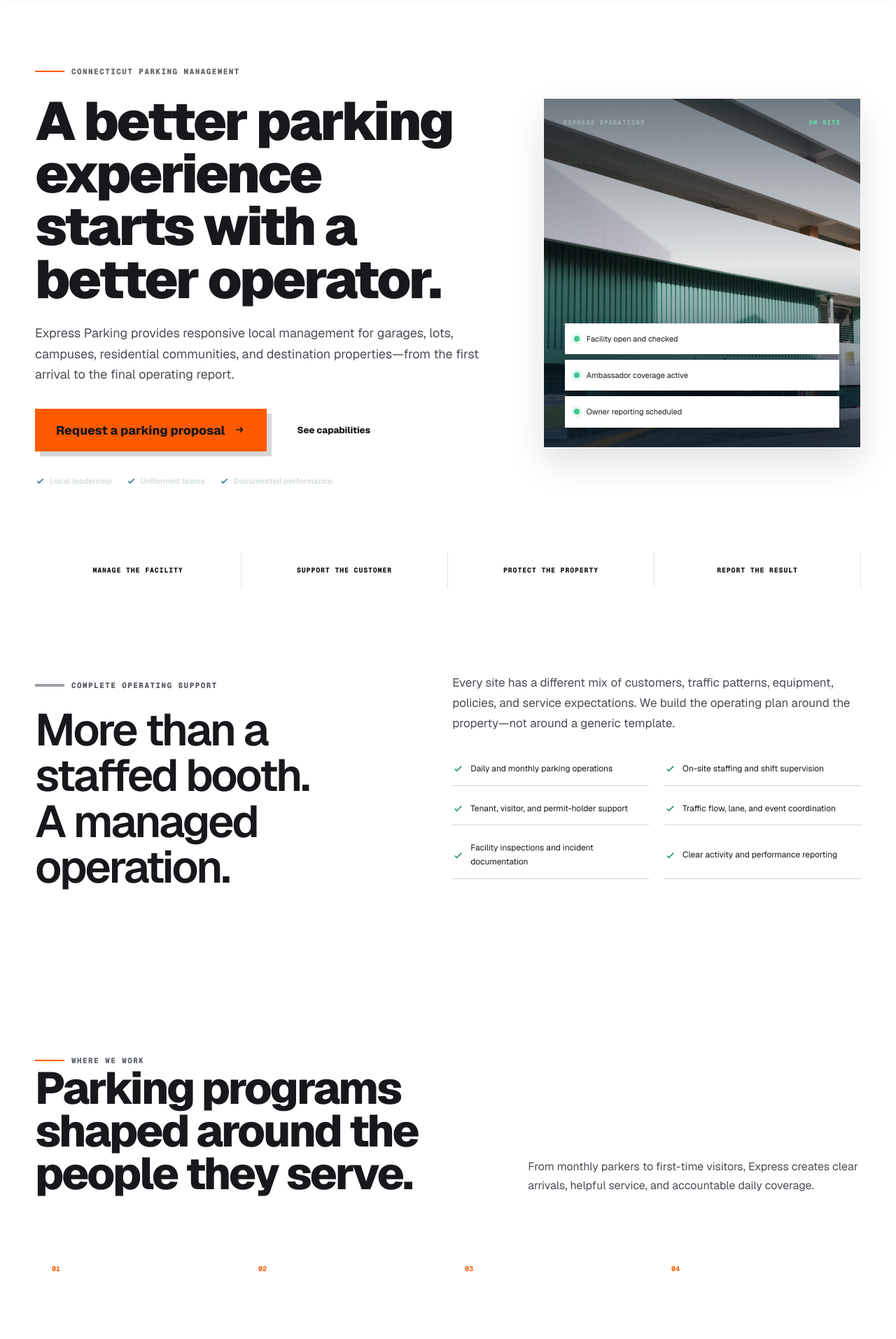
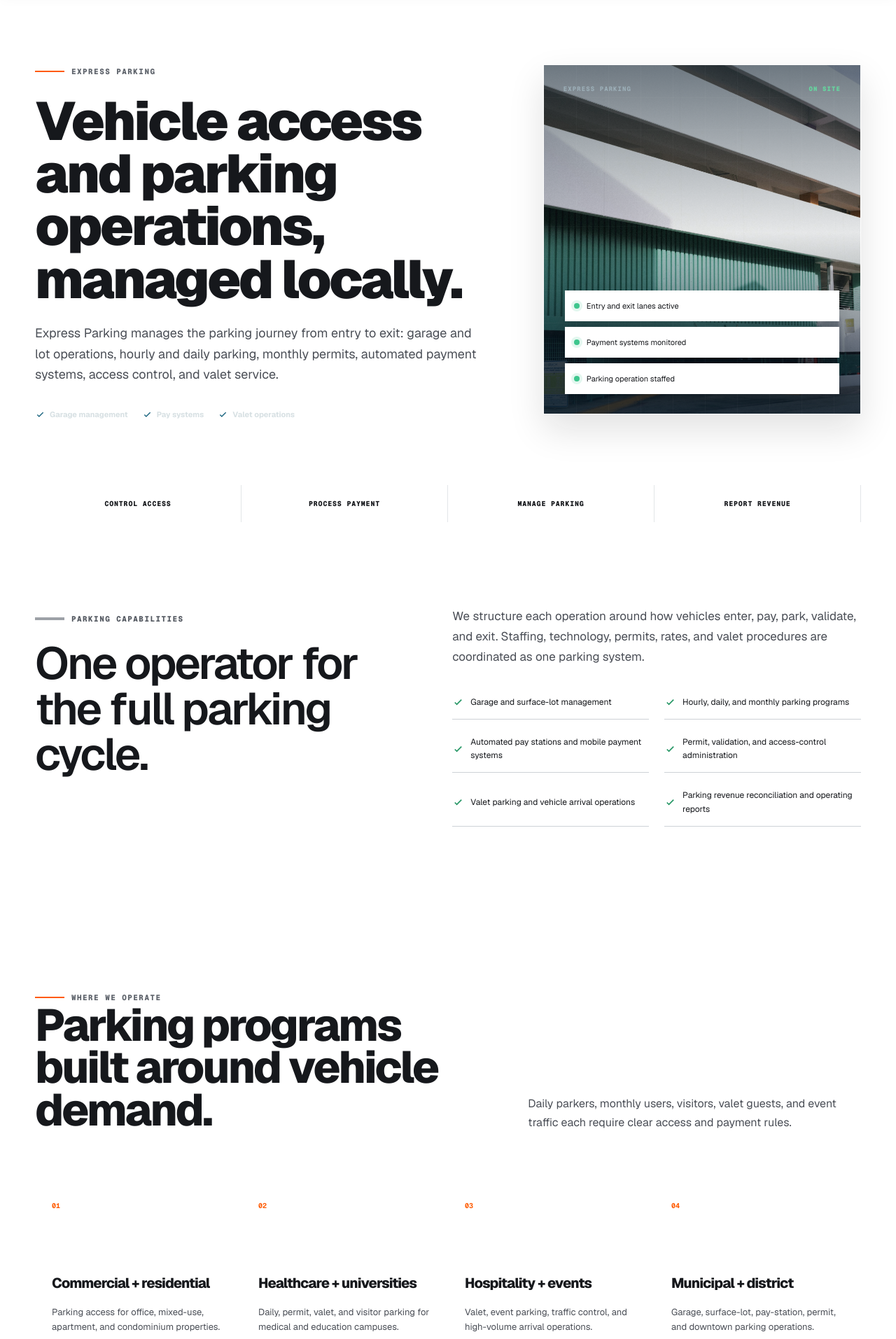
Before and after one commit to expresparking/express-parking-web, a Next.js app: page /parking-management in a window 1280 px wide. Shown: the part 100-2013 px from the top of the page at 70% size. Built offline with nearby package versions, Linux system fonts and the light colour scheme.

Commit message:
Focus parking page strictly on parking operations

```diff
--- a/app/parking-management/page.tsx
+++ b/app/parking-management/page.tsx
@@ -1,30 +1,61 @@
 import type { Metadata } from "next";
-import Link from "next/link";
 import { InquiryForm } from "../components/InquiryForm";
-import { ArrowIcon, CheckIcon } from "../ui";
+import { CheckIcon } from "../ui";
 
 export const metadata: Metadata = {
   title: "Parking Management in Connecticut",
-  description: "Professional parking facility management, staffing, customer support, traffic coordination, and reporting for Connecticut properties.",
+  description: "Garage management, hourly and daily parking, monthly parking, automated payment systems, access control, and valet operations for Connecticut properties.",
 };
 
-const capabilities = ["Daily and monthly parking operations", "On-site staffing and shift supervision", "Tenant, visitor, and permit-holder support", "Traffic flow, lane, and event coordination", "Facility inspections and incident documentation", "Clear activity and performance reporting"];
-const markets = [["Commercial + residential", "Office, mixed-use, apartment, and condominium parking."], ["Healthcare + universities", "Medical centers and education campuses with complex daily demand."], ["Hospitality + events", "Guest-first arrivals, wayfinding, and flexible event coverage."], ["Municipal + district", "Public garages, downtown districts, and community facilities."]];
+const capabilities = [
+  "Garage and surface-lot management",
+  "Hourly, daily, and monthly parking programs",
+  "Automated pay stations and mobile payment systems",
+  "Permit, validation, and access-control administration",
+  "Valet parking and vehicle arrival operations",
+  "Parking revenue reconciliation and operating reports",
+];
+
+const markets = [
+  ["Commercial + residential", "Parking access for office, mixed-use, apartment, and condominium properties."],
+  ["Healthcare + universities", "Daily, permit, valet, and visitor parking for medical and education campuses."],
+  ["Hospitality + events", "Valet, event parking, traffic control, and high-volume arrival operations."],
+  ["Municipal + district", "Garage, surface-lot, pay-station, permit, and downtown parking operations."],
+];
 
 export default function ParkingLandingPage() {
-  return <main>
-    <section className="parking-landing-hero"><div className="shell parking-landing-grid"><div><span className="eyebrow light"><span className="eyebrow-line" />Connecticut parking management</span><h1>A better parking experience starts with a better operator.</h1><p>Express Parking provides responsive local management for garages, lots, campuses, residential communities, and destination properties—from the first arrival to the final operating report.</p><div className="button-row"><a className="button button-primary" href="#parking-inquiry">Request a parking proposal <ArrowIcon /></a><a className="button button-light" href="#capabilities">See capabilities</a></div><div className="trust-row parking-trust"><span><CheckIcon />Local leadership</span><span><CheckIcon />Uniformed teams</span><span><CheckIcon />Documented performance</span></div></div><div className="parking-command parking-command-photo" aria-label="Modern parking garage exterior"><img src="/images/modern-garage-exterior.jpg" alt="Sunlit entrance of a modern multi-level parking garage" /><div className="parking-command-head"><span>EXPRESS OPERATIONS</span><b>ON SITE</b></div><div className="parking-command-list"><span><i />Facility open and checked</span><span><i />Ambassador coverage active</span><span><i />Owner reporting scheduled</span></div></div></div></section>
+  return <main className="parking-division-page">
+    <section className="parking-landing-hero">
+      <div className="shell parking-landing-grid">
+        <div>
+          <span className="eyebrow light"><span className="eyebrow-line" />EXPRESS PARKING</span>
+          <h1>Vehicle access and parking operations, managed locally.</h1>
+          <p>Express Parking manages the parking journey from entry to exit: garage and lot operations, hourly and daily parking, monthly permits, automated payment systems, access control, and valet service.</p>
+          <div className="trust-row parking-trust">
+            <span><CheckIcon />Garage management</span>
+            <span><CheckIcon />Pay systems</span>
+            <span><CheckIcon />Valet operations</span>
+          </div>
+        </div>
+        <div className="parking-command parking-command-photo" aria-label="Modern parking garage exterior">
+          <img src="/images/modern-garage-exterior.jpg" alt="Sunlit entrance of a modern multi-level parking garage" />
+          <div className="parking-command-head"><span>EXPRESS PARKING</span><b>ON SITE</b></div>
+          <div className="parking-command-list"><span><i />Entry and exit lanes active</span><span><i />Payment systems monitored</span><span><i />Parking operation staffed</span></div>
+        </div>
+      </div>
+    </section>
 
-    <section className="parking-promise"><div className="shell"><span>MANAGE THE FACILITY</span><span>SUPPORT THE CUSTOMER</span><span>PROTECT THE PROPERTY</span><span>REPORT THE RESULT</span></div></section>
+    <section className="parking-promise"><div className="shell"><span>CONTROL ACCESS</span><span>PROCESS PAYMENT</span><span>MANAGE PARKING</span><span>REPORT REVENUE</span></div></section>
 
-    <section className="section shell parking-intro" id="capabilities"><div><span className="eyebrow"><span className="eyebrow-line" />Complete operating support</span><h2>More than a staffed booth.<br /><em>A managed operation.</em></h2></div><div><p>Every site has a different mix of customers, traffic patterns, equipment, policies, and service expectations. We build the operating plan around the property—not around a generic template.</p><div className="parking-capabilities">{capabilities.map(item => <span key={item}><CheckIcon />{item}</span>)}</div></div></section>
+    <section className="section shell parking-intro" id="capabilities">
+      <div><span className="eyebrow"><span className="eyebrow-line" />PARKING CAPABILITIES</span><h2>One operator for the full parking cycle.</h2></div>
+      <div><p>We structure each operation around how vehicles enter, pay, park, validate, and exit. Staffing, technology, permits, rates, and valet procedures are coordinated as one parking system.</p><div className="parking-capabilities">{capabilities.map(item => <span key={item}><CheckIcon />{item}</span>)}</div></div>
+    </section>
 
-    <section className="parking-markets"><div className="shell"><div className="section-heading split-heading"><div><span className="eyebrow light"><span className="eyebrow-line" />Where we work</span><h2>Parking programs shaped around the people they serve.</h2></div><p>From monthly parkers to first-time visitors, Express creates clear arrivals, helpful service, and accountable daily coverage.</p></div><div className="parking-market-grid">{markets.map(([title, copy], index) => <article key={title}><span>0{index + 1}</span><h3>{title}</h3><p>{copy}</p></article>)}</div></div></section>
+    <section className="parking-markets"><div className="shell"><div className="section-heading split-heading"><div><span className="eyebrow light"><span className="eyebrow-line" />WHERE WE OPERATE</span><h2>Parking programs built around vehicle demand.</h2></div><p>Daily parkers, monthly users, visitors, valet guests, and event traffic each require clear access and payment rules.</p></div><div className="parking-market-grid">{markets.map(([title, copy], index) => <article key={title}><span>0{index + 1}</span><h3>{title}</h3><p>{copy}</p></article>)}</div></div></section>
 
-    <section className="section shell parking-process"><div className="section-heading split-heading"><div><span className="eyebrow"><span className="eyebrow-line" />A practical transition</span><h2>From site walk to steady operations.</h2></div><p>We evaluate the opportunity, define responsibilities, and launch with clear standards.</p></div><div className="big-step-grid">{[["01", "Walk the property", "Review traffic, staffing, equipment, customer needs, and current service gaps."], ["02", "Build the plan", "Define coverage, responsibilities, reporting, training, and measurable priorities."], ["03", "Launch + improve", "Start with visible supervision, document performance, and refine the program with you."]].map(([number, title, copy]) => <article key={number}><span>{number}</span><h3>{title}</h3><p>{copy}</p></article>)}</div></section>
+    <section className="section shell parking-process"><div className="section-heading split-heading"><div><span className="eyebrow"><span className="eyebrow-line" />OPERATING TRANSITION</span><h2>From site review to live parking operations.</h2></div><p>We review access, rates, equipment, staffing, permits, valet requirements, and revenue controls before launch.</p></div><div className="big-step-grid">{[["01", "Review the parking system", "Map entrances, exits, equipment, rates, permits, validations, valet flow, and demand patterns."], ["02", "Build the operating plan", "Set staffing, payment procedures, access rules, reconciliation, and escalation responsibilities."], ["03", "Launch + monitor", "Start operations, review transactions and traffic flow, and adjust the parking program as needed."]].map(([number, title, copy]) => <article key={number}><span>{number}</span><h3>{title}</h3><p>{copy}</p></article>)}</div></section>
 
-    <section className="form-section" id="parking-inquiry"><div className="shell form-section-grid"><div><span className="eyebrow light"><span className="eyebrow-line" />Request a proposal</span><h2>Let’s talk about your parking facility.</h2><p>Share the location, property type, and operating challenge. Express will recommend the most practical next step.</p><div className="parking-contact-note"><small>DIRECT CONTACT</small><a href="tel:+12039410954">203-941-0954</a><a href="mailto:info@expresparking.com">info@expresparking.com</a><span>96 Orange Street, New Haven, CT 06510</span></div></div><InquiryForm title="Request a parking proposal" defaultService="Parking management" /></div></section>
-
-    <section className="section shell cta-panel"><div><span className="eyebrow"><span className="eyebrow-line" />More property support</span><h2>One parking partner can support the whole arrival experience.</h2></div><div><p>Add ambassadors, concierge coverage, light maintenance, property operations, or eco-friendly mobile car care as your needs grow.</p><Link className="button button-primary" href="/services">Explore all services <ArrowIcon /></Link></div></section>
+    <section className="form-section" id="parking-inquiry"><div className="shell form-section-grid"><div><span className="eyebrow light"><span className="eyebrow-line" />REQUEST A PARKING PROPOSAL</span><h2>Tell us about your garage, lot, or valet operation.</h2><p>Share the location, parking capacity, current equipment, rate structure, and operating challenge. We’ll recommend the right parking model.</p><div className="parking-contact-note"><small>DIRECT CONTACT</small><a href="tel:+12039410954">203-941-0954</a><a href="mailto:info@expresparking.com">info@expresparking.com</a><span>96 Orange Street, New Haven, CT 06510</span></div></div><InquiryForm title="Request a parking proposal" defaultService="Parking management" /></div></section>
   </main>;
 }
```
